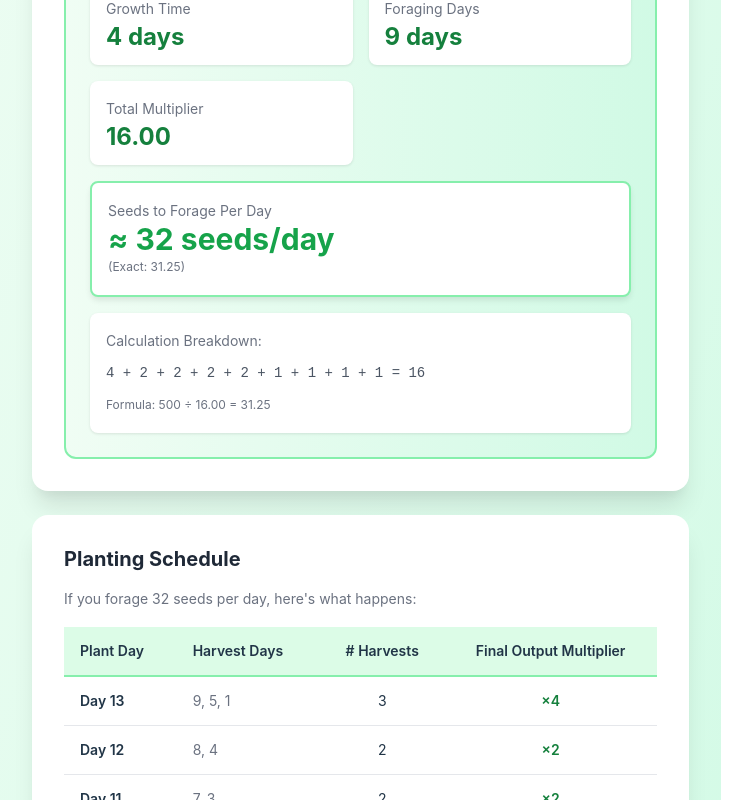
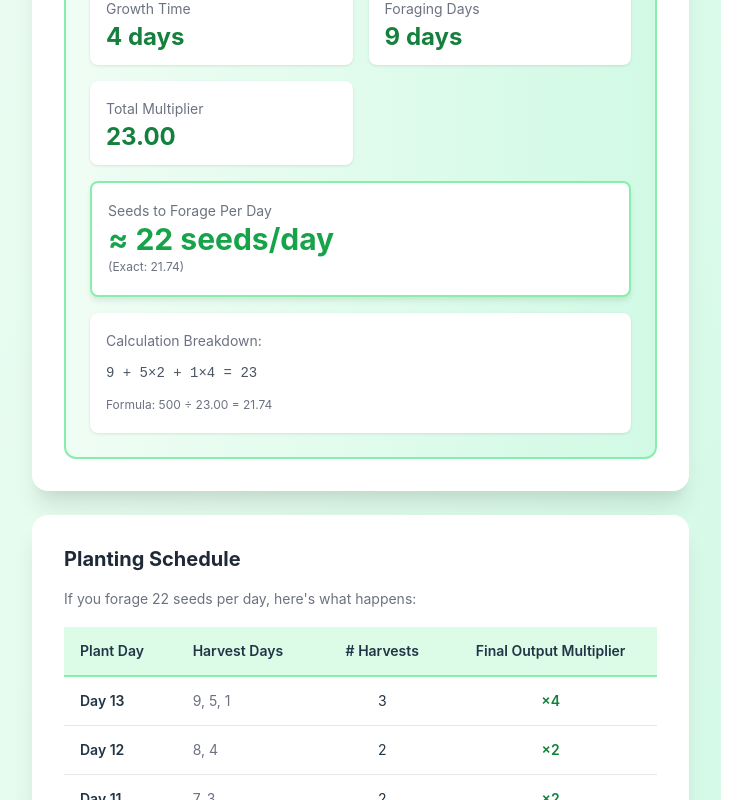
Before and after one commit to JensVL96/stardew-qi-calculator, a React (Vite) app: page / in a window 1280 px wide. Shown: the part 660-1460 px from the top of the page, without its empty margins (0-752 px from the left). Built offline with nearby package versions, Linux system fonts and the light colour scheme.

Commit message:
Tried to keep both correct branches

```diff
--- a/src/App.tsx
+++ b/src/App.tsx
@@ -42,9 +42,32 @@ const StardewCropCalculator = () => {
 
     let totalMultiplier = 0;
 
-    // This loop now works for BOTH modes
-    for (let dayIndex = 0; dayIndex < foragingDays; dayIndex++) {
-      const plantDay = daysLeft - dayIndex;
+    if (!isLimited) {
+      // UNLIMITED PYRAMID LOGIC
+      let cycleNum = 0;
+
+      while (true) {
+        const daysContributing =
+          foragingDays - cycleNum * growthTime;
+
+        if (daysContributing <= 0) break;
+
+        const multiplier = Math.pow(seedMultiplier, cycleNum);
+        const contribution = daysContributing * multiplier;
+
+        cycles.push({
+          daysContributing,
+          multiplier,
+          contribution
+        });
+
+        totalMultiplier += contribution;
+        cycleNum++;
+      }
+    } else {
+      // LIMITED PER DAY LOGIC
+      for (let i = 0; i < foragingDays; i++) {
+        const plantDay = daysLeft - i;
 
         let multiplier = 1;
         let remainingDays = plantDay - growthTime;
@@ -62,12 +85,17 @@ const StardewCropCalculator = () => {
 
         totalMultiplier += multiplier;
       }
+    }
 
     const dailySeedsNeeded = targetCrops / totalMultiplier;
 
     const breakdown =
       cycles
-        .map(c => (c.multiplier === 1 ? '1' : `${c.multiplier}`))
+        .map(c =>
+          c.multiplier === 1
+            ? `${c.daysContributing}`
+            : `${c.daysContributing}×${c.multiplier}`
+        )
         .join(' + ') +
       ` = ${totalMultiplier}`;
 
```
Lines whose indentation alone changed are shown as unchanged.
